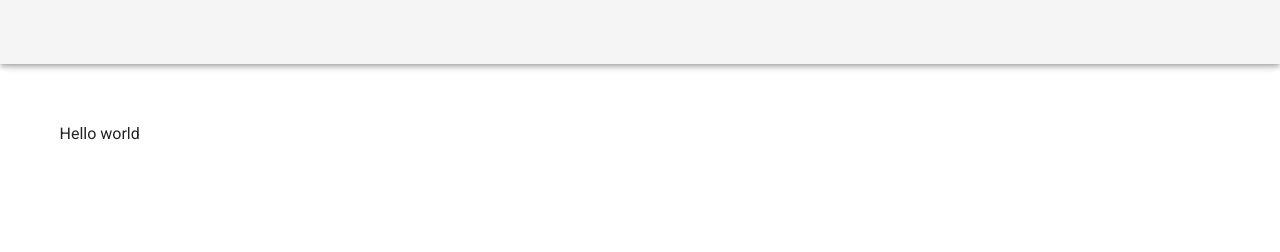
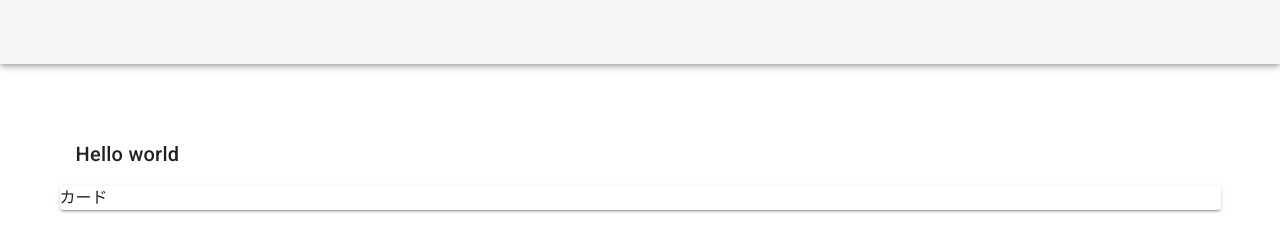
Before and after one commit to ktanakawk9/html-test, a plain HTML site: page vuetify-test/index.html in a window 1280 px wide. Drawn offline with nearby package versions, Linux system fonts and the light colour scheme.

Commit message:
v-card-titleとv-cardを追加

```diff
--- a/vuetify-test/index.html
+++ b/vuetify-test/index.html
@@ -20,7 +20,10 @@
       <v-app-bar app></v-app-bar>
 
       <v-main>
-        <v-container>Hello world</v-container>
+        <v-container>
+          <v-card-title>Hello world</v-card-title>
+          <v-card>カード</v-card>
+        </v-container>
       </v-main>
     </v-app>
   </div>
```
